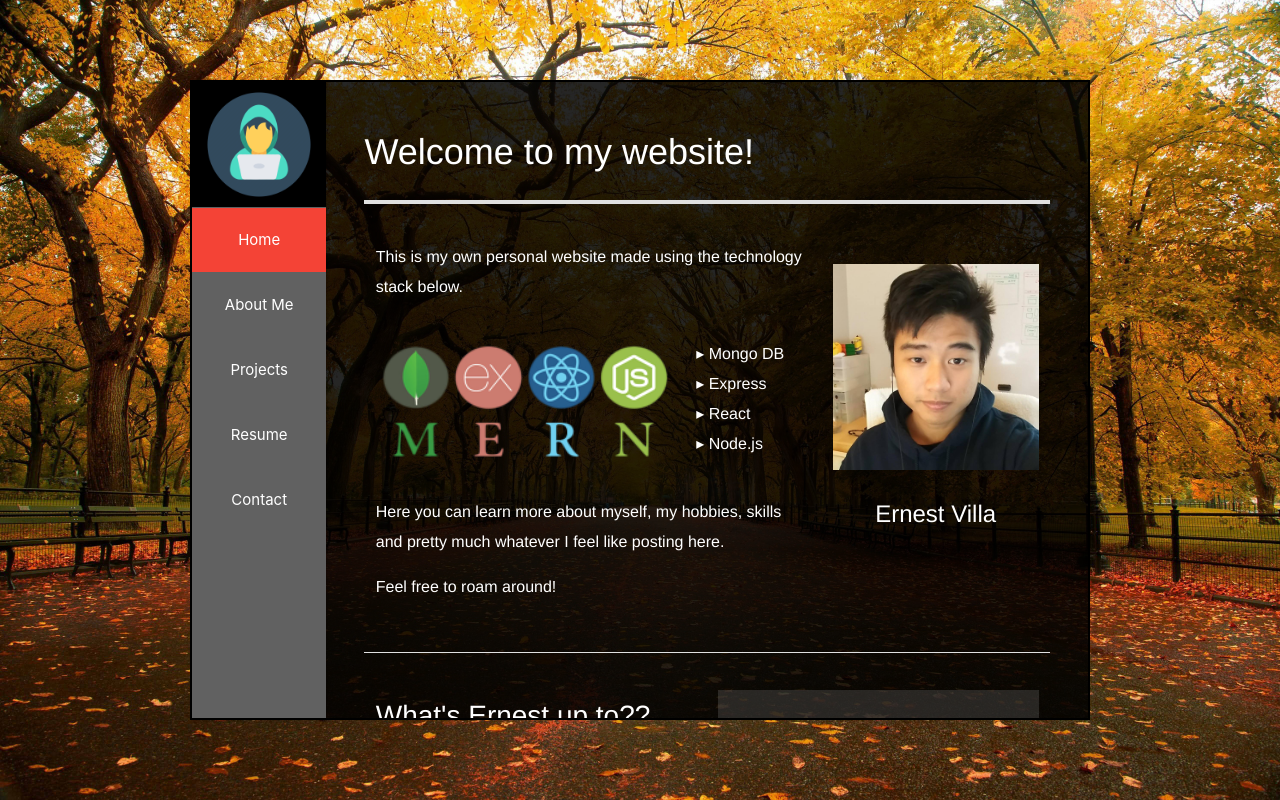
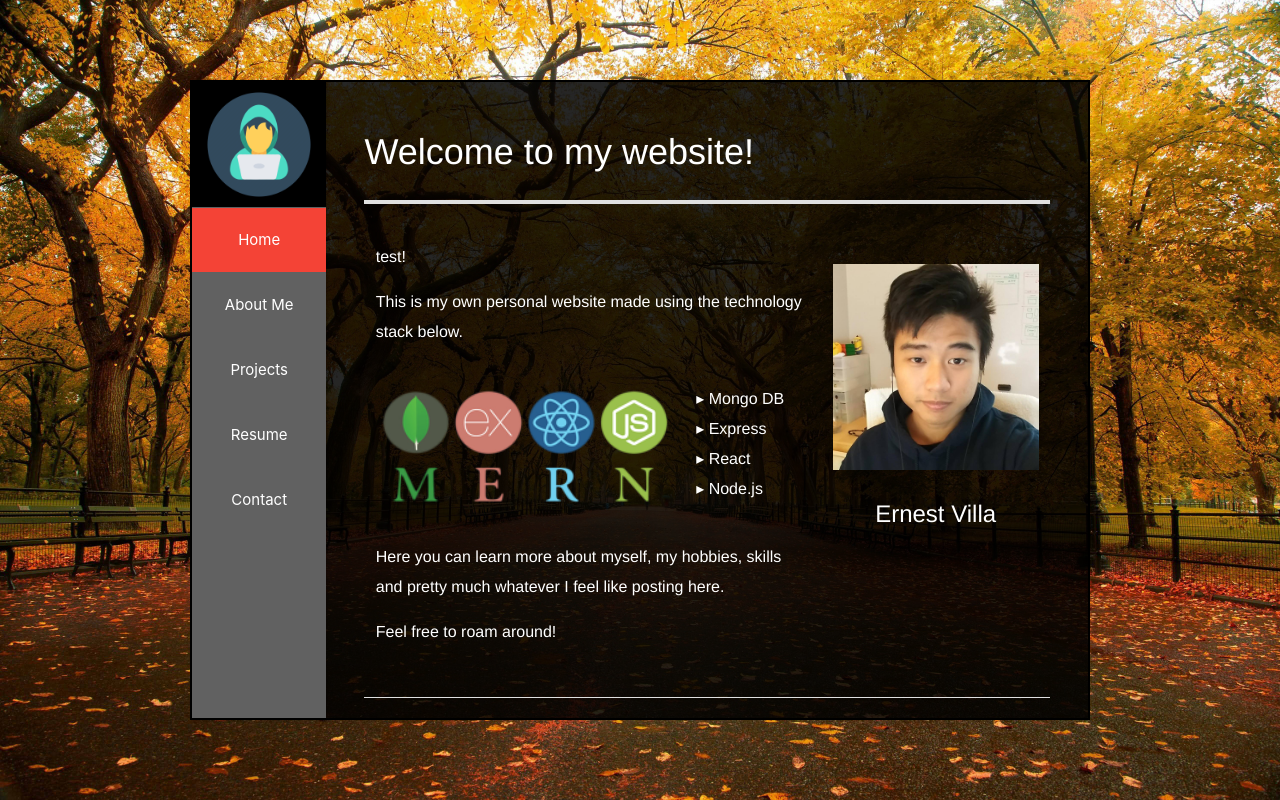
Before and after one commit to ernestVanilla/ernest-website, a React (Create React App) app: page /web/home in a window 1280 px wide. Built offline with nearby package versions, Linux system fonts and the light colour scheme.

Commit message:
Confirming netlify

```diff
--- a/src/react/content/Home.jsx
+++ b/src/react/content/Home.jsx
@@ -12,6 +12,7 @@ const Home = () => (
     <div className="section"><br />
       <div className="row">
         <div className="col s8">
+          <p>test!</p>
           <p>This is my own personal website made using the technology stack below.</p><br />
           <img className="left" src={require('../../images/mernstack.png')} alt=""/>
           <p>
```
